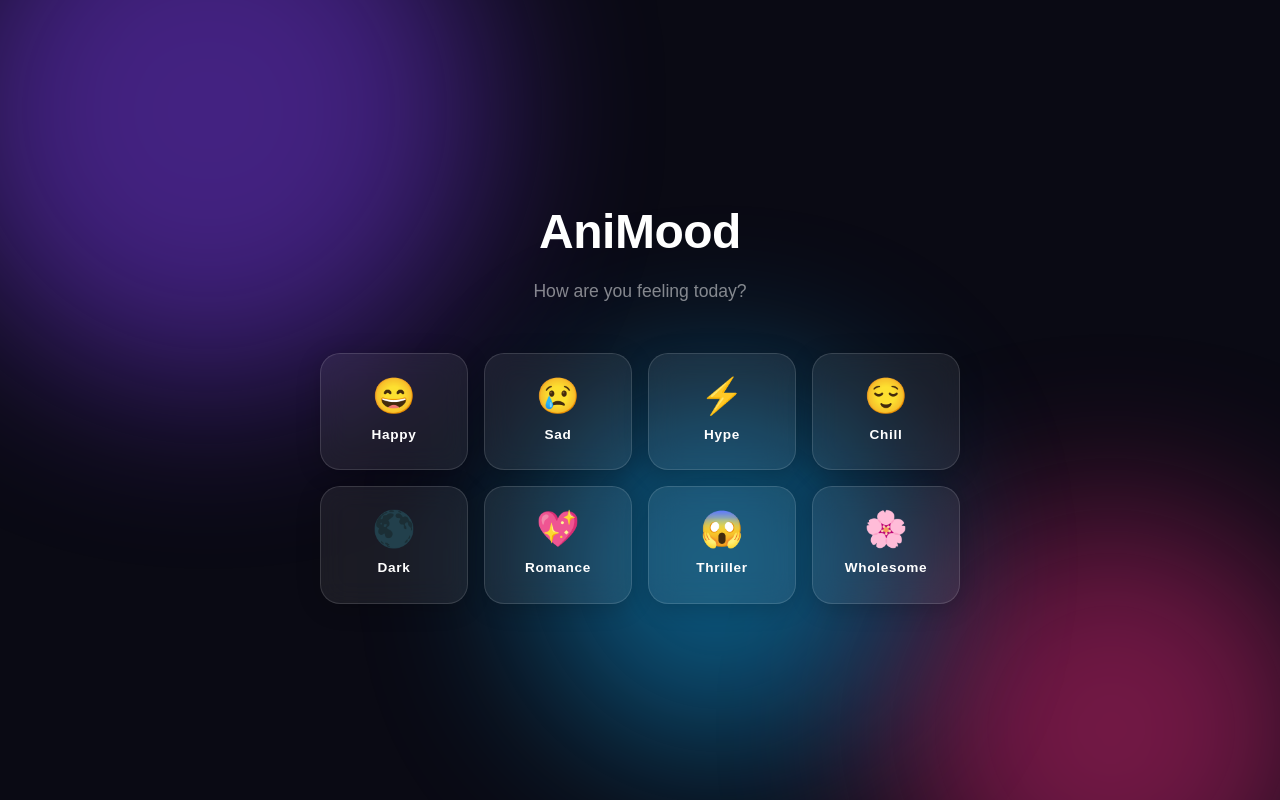
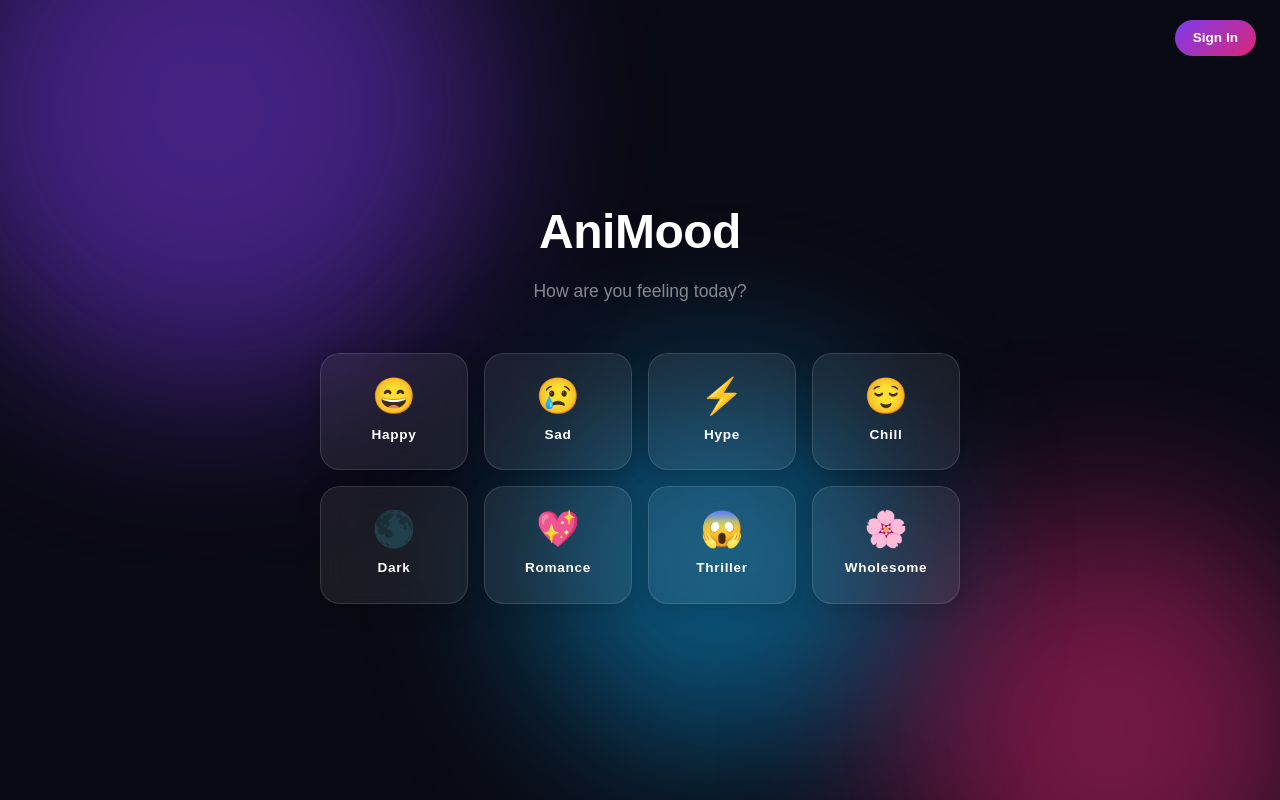
Before and after one commit to bhardwajdhruv/AniMood, a Next.js app: page / in a window 1280 px wide. Built offline with nearby package versions, Linux system fonts and the light colour scheme; no server answers.

Commit message:
feat: Clerk auth with sign-in, sign-up and protected watchlist route

```diff
--- a/app/layout.js
+++ b/app/layout.js
@@ -1,3 +1,4 @@
+import { ClerkProvider } from '@clerk/nextjs'
 import "./globals.css"
 
 export const metadata = {
@@ -7,6 +8,7 @@ export const metadata = {
 
 export default function RootLayout({ children }) {
   return (
+    <ClerkProvider>
       <html lang="en">
         <body>
           <div className="orb orb-1" />
@@ -17,5 +19,6 @@ export default function RootLayout({ children }) {
           </div>
         </body>
       </html>
+    </ClerkProvider>
   )
 }
--- a/app/page.js
+++ b/app/page.js
@@ -1,3 +1,7 @@
+'use client'
+
+import { useRouter } from 'next/navigation'
+import { UserButton, useUser } from '@clerk/nextjs'
 import MoodCard from "./components/MoodCard"
 
 const moods = [
@@ -12,6 +16,9 @@ const moods = [
 ]
 
 export default function Home() {
+  const router = useRouter()
+  const { isSignedIn, user } = useUser()
+
   return (
     <main style={{
       minHeight: "100vh",
@@ -21,12 +28,59 @@ export default function Home() {
       justifyContent: "center",
       padding: "40px 24px"
     }}>
+
+      <div style={{
+        position: "fixed",
+        top: "20px",
+        right: "24px",
+        display: "flex",
+        alignItems: "center",
+        gap: "12px",
+        zIndex: 10,
+      }}>
+        {isSignedIn ? (
+          <>
+            <button
+              onClick={() => router.push('/watchlist')}
+              style={{
+                background: "rgba(255,255,255,0.08)",
+                border: "1px solid rgba(255,255,255,0.15)",
+                color: "rgba(255,255,255,0.7)",
+                padding: "8px 16px",
+                borderRadius: "20px",
+                cursor: "pointer",
+                fontSize: "0.85rem",
+              }}
+            >
+              My Watchlist
+            </button>
+            <UserButton afterSignOutUrl="/" />
+          </>
+        ) : (
+          <button
+            onClick={() => router.push('/sign-in')}
+            style={{
+              background: "linear-gradient(135deg, #7c3aed, #db2777)",
+              border: "none",
+              color: "white",
+              padding: "8px 18px",
+              borderRadius: "20px",
+              cursor: "pointer",
+              fontSize: "0.85rem",
+              fontWeight: 600,
+            }}
+          >
+            Sign In
+          </button>
+        )}
+      </div>
+
       <div className="fade-up" style={{ textAlign: "center", marginBottom: "48px" }}>
         <h1 style={{ fontSize: "3rem", fontWeight: 700, color: "white", marginBottom: "10px", letterSpacing: "-0.5px" }}>
           AniMood
         </h1>
         <p style={{ color: "rgba(255,255,255,0.5)", fontSize: "1.1rem" }}>
-          How are you feeling today?
+          {isSignedIn ? `Welcome back, ${user.firstName}!` : "How are you feeling today?"}
         </p>
       </div>
 
@@ -46,6 +100,7 @@ export default function Home() {
           />
         ))}
       </div>
+
     </main>
   )
 }
--- /dev/null
+++ b/app/sign-in/[[...sign-in]]/page.js
@@ -0,0 +1,14 @@
+import { SignIn } from '@clerk/nextjs'
+
+export default function SignInPage() {
+  return (
+    <main style={{
+      minHeight: "100vh",
+      display: "flex",
+      alignItems: "center",
+      justifyContent: "center",
+    }}>
+      <SignIn />
+    </main>
+  )
+}
--- /dev/null
+++ b/app/sign-up/[[...sign-up]]/page.js
@@ -0,0 +1,14 @@
+import { SignUp } from '@clerk/nextjs'
+
+export default function SignUpPage() {
+  return (
+    <main style={{
+      minHeight: "100vh",
+      display: "flex",
+      alignItems: "center",
+      justifyContent: "center",
+    }}>
+      <SignUp />
+    </main>
+  )
+}
--- /dev/null
+++ b/middleware.js
@@ -0,0 +1,19 @@
+import { clerkMiddleware } from '@clerk/nextjs/server'
+import { NextResponse } from 'next/server'
+
+export default clerkMiddleware(async (auth, req) => {
+  const { userId } = await auth()
+  const isWatchlist = req.nextUrl.pathname.startsWith('/watchlist')
+
+  if (isWatchlist && !userId) {
+    const signInUrl = new URL('/sign-in', req.url)
+    return NextResponse.redirect(signInUrl)
+  }
+})
+
+export const config = {
+  matcher: [
+    '/((?!_next|[^?]*\\.(?:html?|css|js(?!on)|jpe?g|webp|png|gif|svg|ttf|woff2?|ico|csv|docx?|xlsx?|zip|webmanifest)).*)',
+    '/(api|trpc)(.*)',
+  ],
+}
--- a/package.json
+++ b/package.json
@@ -9,6 +9,7 @@
     "lint": "eslint"
   },
   "dependencies": {
+    "@clerk/nextjs": "^7.9.2",
     "next": "16.3.5",
     "react": "19.2.8",
     "react-dom": "19.2.8"
```
Also changed, not shown: 1 other file (tests, documents, lock files or other folders). Lines whose indentation alone changed are shown as unchanged.
